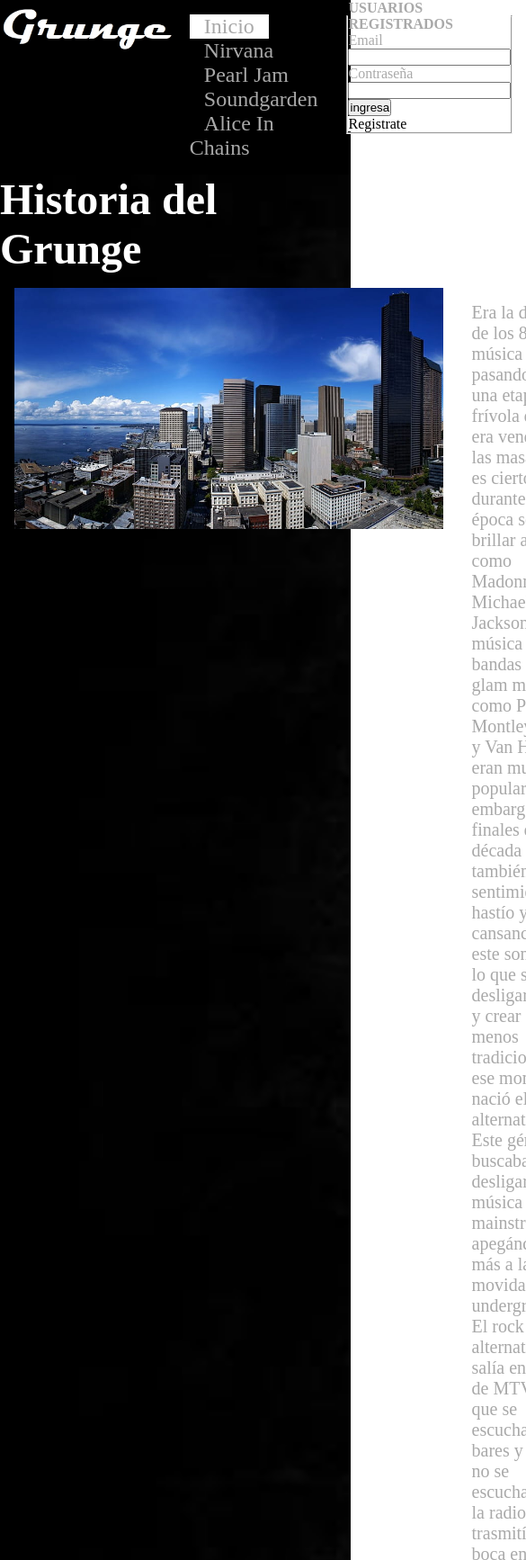
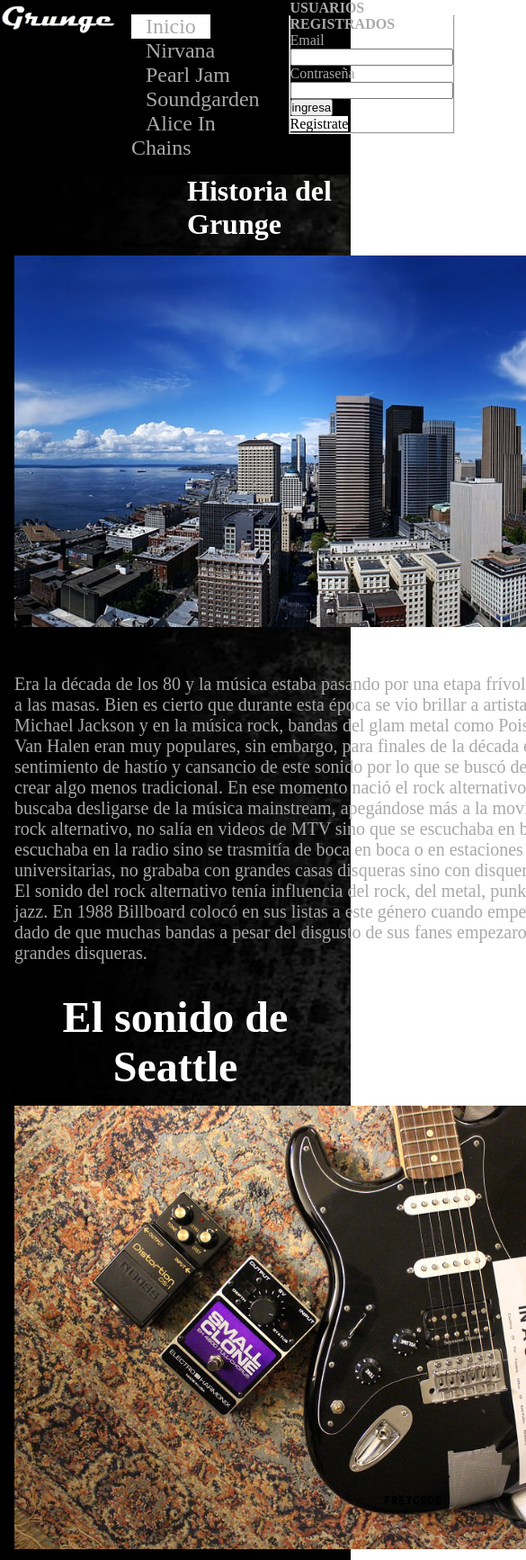
Before and after one commit to martincmr1/proyectocoderhouserugnia, a plain HTML site: page index.html in a window 390 px wide. Shown: the top 1734 px of the page at 90% size, 585 px wide, since content can reach past the window. Drawn offline with Linux system fonts and the light colour scheme.

Commit message:
segunda entrega con responsive

```diff
--- a/css/estilos.css
+++ b/css/estilos.css
@@ -146,15 +146,53 @@ p {
 /*estilos media queries moviles*/
 
 @media screen and (max-width: 1024px){
+    .main__discografia {
+        display: grid;
+        grid-template-columns: repeat(3, 300px);
+        text-align: center;
+        height:1300px}
+.main__section   {
+        display: flex;
+        flex-direction: column;
+    }
+  .imagen1__main{
+    height: 590px;
+    padding: 1rem;
+    }
 
 
 }
 
 
 @media screen and (max-width: 768px){
+ .header__logo {
+        height: 40px;
+    }
+.main__titulo {
+        font-size: 2rem;
+        padding-left: 13rem;
+    }
+    .main__section {
+        display: grid;
+    }
+   .imagen1__main {
+        height: 445px;
+    }
+    .imagen2__main{
+            height: 525px;
+        }
+.main__section2{
+                display: grid;
+}
+.main__discografia{
+        display: grid;
+        grid-template-columns: repeat(2,300px);
+        height: 100rem;
+    }
+
+    }
 
 
-}
 
 @media screen and (max-width: 320px) {
 
```
